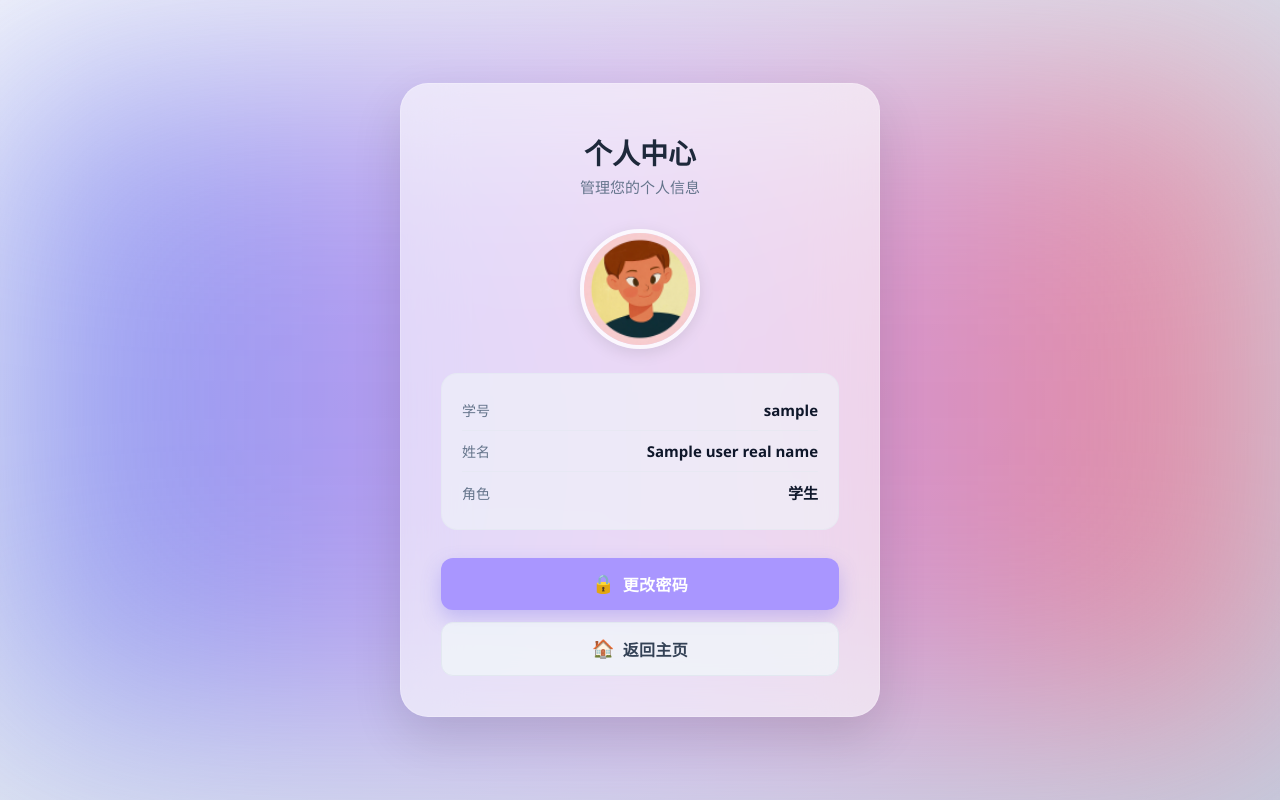
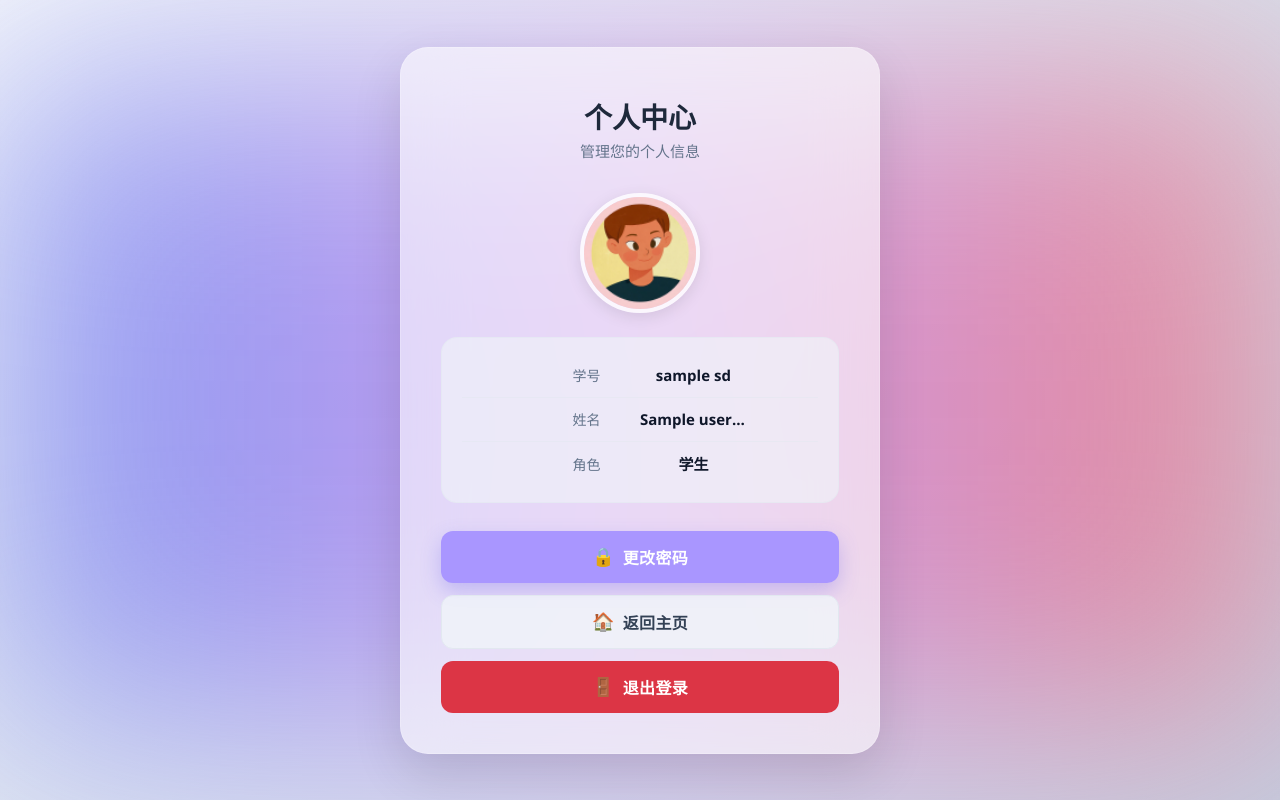
Before and after one commit to Billy216/IntelliLearn, a Flask app: template templates/user.html in a window 1280 px wide. Run offline with Flask 3, Linux system fonts and the light colour scheme; the template is opened without the code that fills it: most values are stand-ins (such as "Sample title", 1, 10 or a date in 2020).

Commit message:
添加用户个人页面登出功能

```diff
--- a/static/css/user.css
+++ b/static/css/user.css
@@ -126,31 +126,59 @@ h1 {
     margin-bottom: 28px;
     border: 1px solid rgba(226, 232, 240, 0.5);
 }
-
+.btn-danger {
+    background: #dc3545;
+    color: white;
+    border: none;
+    padding: 12px 28px;
+    border-radius: 30px;
+    font-size: 16px;
+    cursor: pointer;
+    display: inline-flex;
+    align-items: center;
+    gap: 8px;
+    transition: background 0.2s;
+}
+.btn-danger:hover {
+    background: #c82333;
+}
 .info-item {
     display: flex;
-    justify-content: space-between;
-    align-items: center;
+    align-items: center;          /* 垂直居中 */
     padding: 10px 0;
     border-bottom: 1px solid rgba(226, 232, 240, 0.5);
+    min-height: 44px;
 }
 
 .info-item:last-child {
     border-bottom: none;
 }
 
+/* 标签：占左半边的后 30%（总宽 15%），从总宽的 35% 处开始 */
 .info-label {
+    flex: 0 0 30%;               /* 固定宽度 15% */
+    margin-left: 20%;            /* 推到 35% 起始位置 */
+    text-align: center;          /* 文字在 15% 宽度内居中 */
     font-size: 14px;
     color: #64748b;
     font-weight: 500;
+    white-space: nowrap;
+    overflow: hidden;
+    text-overflow: ellipsis;     /* 内容过长显示省略号，防止撑破布局 */
 }
 
+/* 数值：占右半边的前 30%（总宽 15%），从总宽的 50% 处开始，结束于 65% */
 .info-value {
+    flex: 0 0 30%;               /* 固定宽度 15% */
+    margin-right: 20%;           /* 右侧留出 35% 空白（100% - 50% - 15% = 35%） */
+    text-align: center;          /* 文字在 15% 宽度内居中 */
     font-size: 15px;
     color: #0f172a;
     font-weight: 600;
+    white-space: nowrap;
+    overflow: hidden;
+    text-overflow: ellipsis;
 }
-
 /* ===== 按钮组 ===== */
 .button-group {
     display: flex;
@@ -179,7 +207,34 @@ h1 {
 .btn-icon {
     font-size: 18px;
 }
+.btn-danger {
+    width: 100%;
+    padding: 14px;
+    border: none;
+    border-radius: 12px;
+    font-size: 16px;
+    font-weight: 600;
+    cursor: pointer;
+    display: flex;
+    align-items: center;
+    justify-content: center;
+    gap: 8px;
+    background: #dc3545;
+    color: white;
+    transition: all 0.25s ease;
+    text-decoration: none;
+    letter-spacing: 0.3px;
+}
 
+.btn-danger:hover {
+    background: #c82333;
+    transform: translateY(-2px);
+    box-shadow: 0 8px 20px rgba(220, 53, 69, 0.3);
+}
+
+.btn-danger:active {
+    transform: translateY(0px);
+}
 /* 主要按钮 */
 .btn-primary {
     background: #a996ff;
--- a/templates/user.html
+++ b/templates/user.html
@@ -27,11 +27,11 @@
         <div class="user-info">
             <div class="info-item">
                 <span class="info-label">学号</span>
-                <span class="info-value">{{user_name}}</span>
+                <span class="info-value">{{user_name}} sd</span>
             </div>
             <div class="info-item">
                 <span class="info-label">姓名</span>
-                <span class="info-value">{{user_real_name}}</span>
+                <span class="info-value">{{user_real_name}} sd</span>
             </div>
             <div class="info-item">
                 <span class="info-label">角色</span>
@@ -48,6 +48,10 @@
                 <span class="btn-icon">🏠</span>
                 返回主页
             </button>
+            <button class="btn-danger" onclick="window.location.href='/logout'">
+                <span class="btn-icon">🚪</span>
+                退出登录
+            </button>
         </div>
     </div>
 
```
